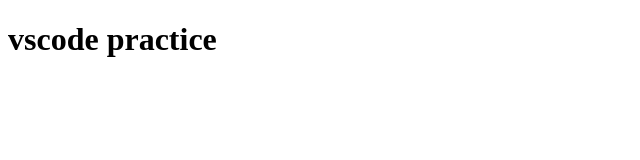
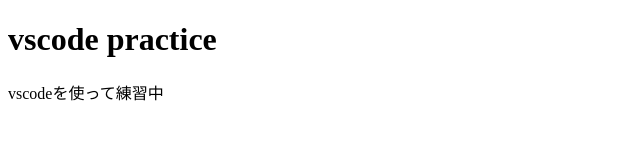
Before and after one commit to Com307317/Vscode-practice, a plain HTML site: page index.html in a window 1280 px wide. Shown: the whole page, without its empty margins (0-640 px from the left). Drawn offline with Linux system fonts and the light colour scheme.

Commit message:
index.htmlにpタグ追加

```diff
--- a/index.html
+++ b/index.html
@@ -7,6 +7,8 @@
 </head>
 <body>
     <h1>vscode practice</h1>
+    <p>vscodeを使って練習中
+    </p>
 
 </body>
 </html>
```
